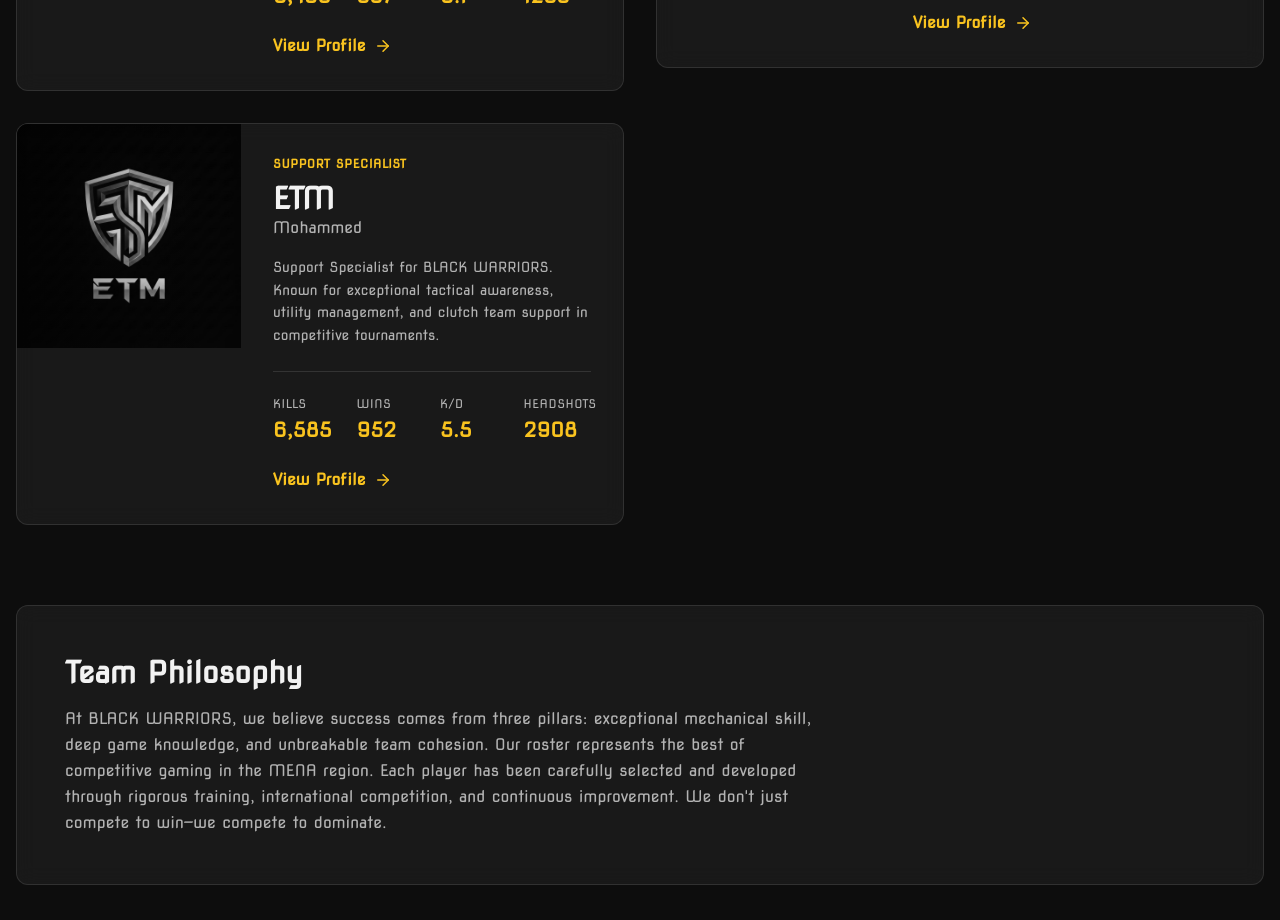
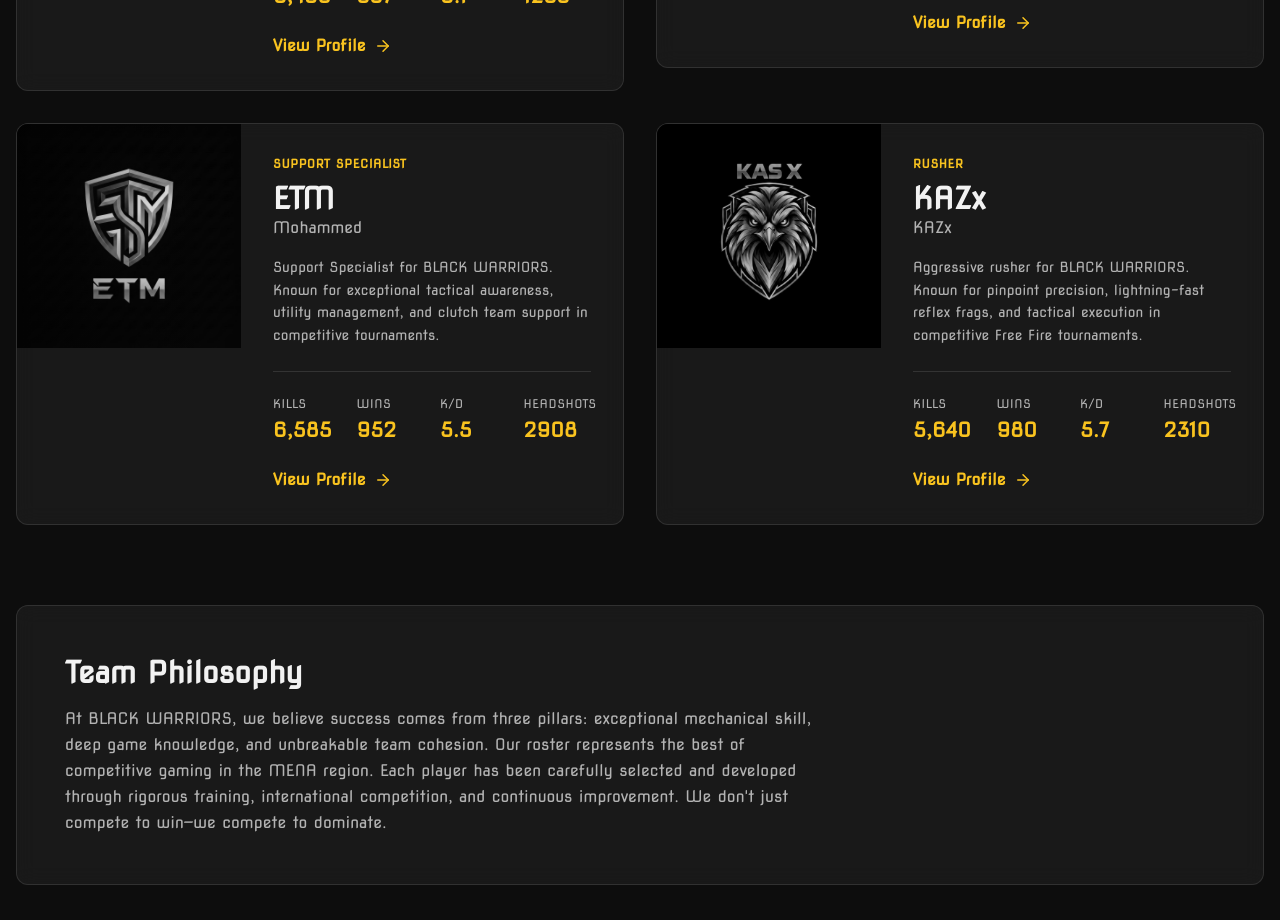
Before and after one commit to Abdelhamid-elaali/black-warriors-team, a Next.js app: page /en/squad in a window 1280 px wide. Shown: the part 1120-2040 px from the top of the page. Built offline with nearby package versions, Linux system fonts and the light colour scheme; no server answers.

Commit message:
Add new member KAZx to the squad

```diff
--- a/data/players.ts
+++ b/data/players.ts
@@ -142,5 +142,25 @@
       instagram: '@etm__018'
     },
   },
-
+  {
+    id: '7',
+    name: 'KAZx',
+    nickname: 'KAZx',
+    role: 'Rusher',
+    joinDate: '2026-10-05',
+    image: '/members/KazX.png',
+    imageLight: '/members/KazX.png',
+    stats: {
+      kills: 5640,
+      wins: 980,
+      kd: 5.7,
+      headshots: 2310,
+    },
+    bio: 'Aggressive rusher for BLACK WARRIORS. Known for pinpoint precision, lightning-fast reflex frags, and tactical execution in competitive Free Fire tournaments.',
+    achievements: [
+      'Top Fragger Award',
+      'Rising Star 2025',
+    ],
+    social: {},
+  },
 ];
```
Also changed, not shown: public/members/KazX.png (added).
